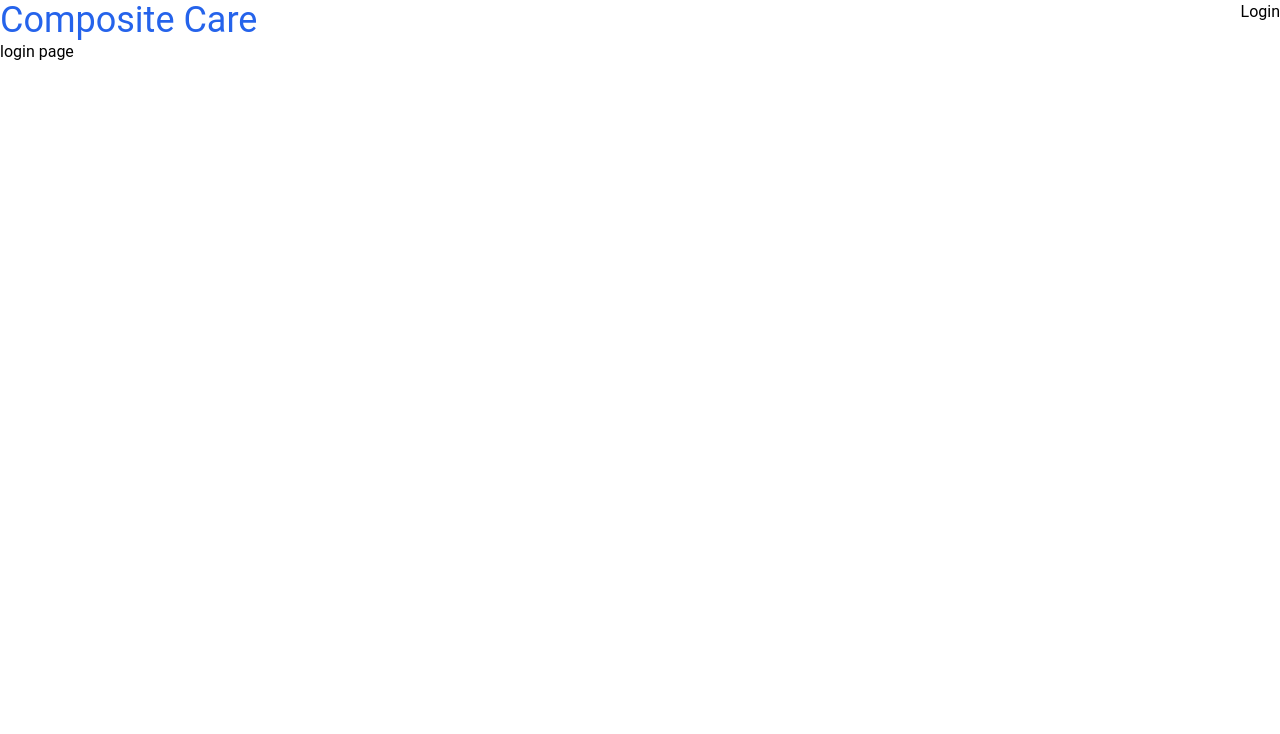
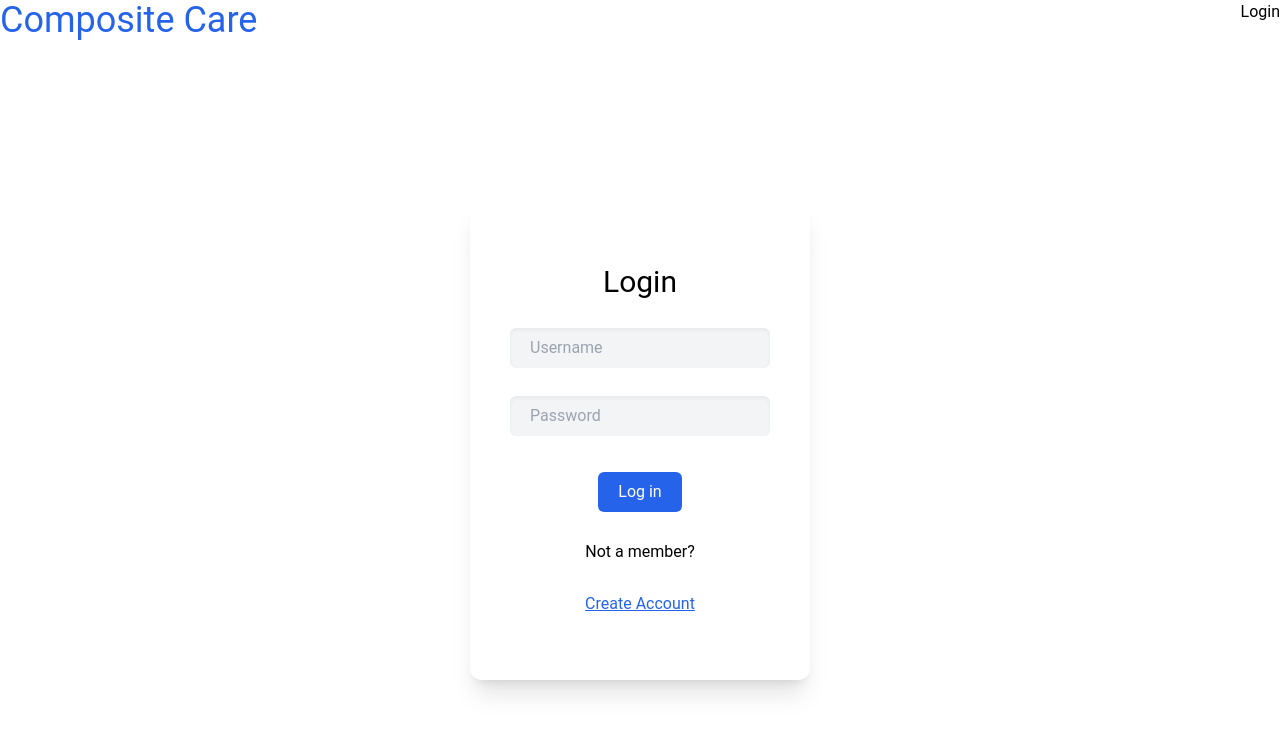
Before and after one commit to yth-3/P3-Frontend, a React (Create React App) app: page /login in a window 1280 px wide. Shown: the top 734 px of the page. Built offline with nearby package versions, Linux system fonts and the light colour scheme.

Commit message:
Update LoginPage.tsx

```diff
--- a/src/pages/LoginPage.tsx
+++ b/src/pages/LoginPage.tsx
@@ -1,7 +1,31 @@
+import { FormEvent, useContext, useState } from 'react';
+import { Link, useNavigate } from 'react-router-dom';
+
 export default function LoginPage() {
- return (
-  <div>
-    <h1>login page</h1>
-  </div>
+  const [username, setUsername]= useState<string>("");
+  const [password, setPassword] = useState<string>("");
+  const [error, setError] = useState<string>("");
+  const navigate = useNavigate();
+
+  async function submit(e: FormEvent) {
+    e.preventDefault();
+
+    setUsername("");
+    setPassword("");
+  }
+
+  return (
+    <form onSubmit={(e) => submit(e)} className='flex justify-center'>
+      <div className='flex flex-col items-center gap-7 shadow-xl rounded-xl mt-40 px-10 py-16'>
+        <h1 className='text-3xl'>Login</h1>
+        <input className='bg-gray-100 shadow-inner rounded-md px-5 py-2' type='text' placeholder='Username' value={username} onChange={(e) => setUsername(e.target.value)}></input>
+        <input className='bg-gray-100 shadow-inner rounded-md px-5 py-2' type='text' placeholder='Password' value={password} onChange={(e) => setPassword(e.target.value)}></input>
+        <button className='bg-blue-600 rounded-md text-white mt-2 px-5 py-2 ease-out duration-300 hover:scale-110'>Log in</button>
+
+        { error ? <p className='text-red-600'>{error}</p> : null  }
+        Not a member?
+        <Link to={'/signup'} className='text-blue-600 underline'>Create Account</Link>
+      </div>
+    </form>
  )
 }
```
